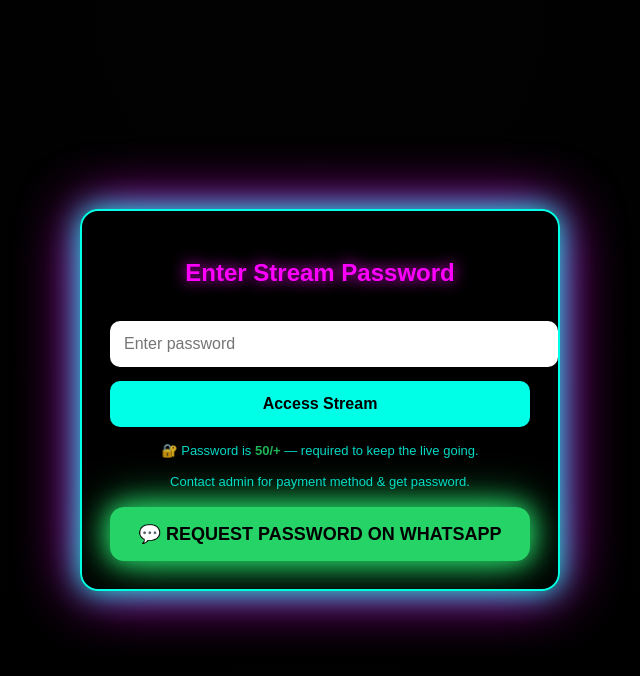
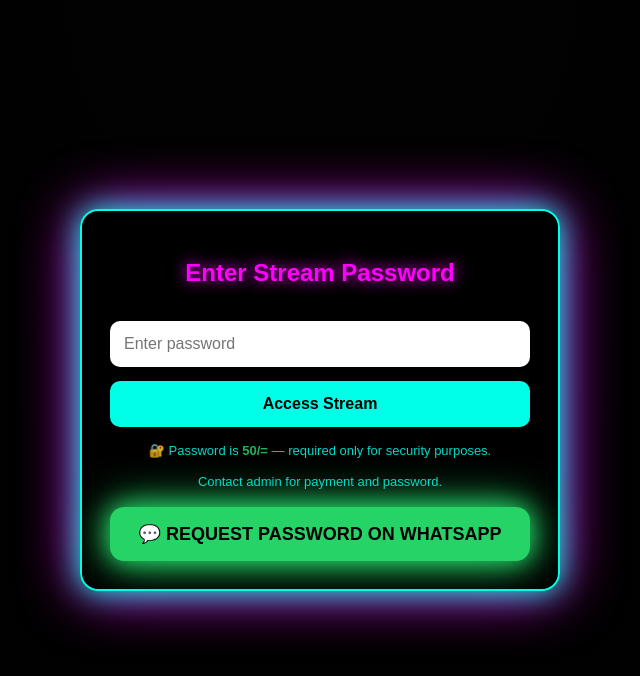
Before and after one commit to audryans/ceotv, a plain HTML site: page index.html in a window 1280 px wide. Both pictures are taken after a click on the button "Access Stream". Shown: the whole page, without its empty margins (320-960 px from the left). Drawn offline with Linux system fonts and the light colour scheme.

Commit message:
Update index.html

```diff
--- a/index.html
+++ b/index.html
@@ -41,6 +41,7 @@
   border: none;
   outline: none;
   font-size: 16px;
+  box-sizing: border-box; /* Ensures padding doesn't break layout */
 }
 
 button {
@@ -54,6 +55,12 @@
   font-weight: bold;
   font-size: 16px;
   cursor: pointer;
+  transition: 0.3s;
+}
+
+button:hover {
+  background: #00d1bd;
+  box-shadow: 0 0 15px #00ffe7;
 }
 
 .note {
@@ -78,6 +85,7 @@
   font-size: 18px;
   text-decoration: none;
   box-shadow: 0 0 25px #25D366, 0 0 45px #25D366;
+  transition: 0.3s;
 }
 
 .whatsapp-btn:hover {
@@ -91,20 +99,17 @@
 <div class="box">
   <h2>Enter Stream Password</h2>
 
-  <!-- PASSWORD ENTRY -->
   <input type="password" id="password" placeholder="Enter password">
   <button onclick="checkPassword()">Access Stream</button>
 
-  <!-- INFO -->
   <div class="note">
-    🔐 Password is <span class="free">50/+</span> — required to keep the live going.
+    🔐 Password is <span class="free">50/=</span> — required only for security purposes.
   </div>
 
   <div class="note">
-    Contact admin for payment method & get password.
+   Contact admin for payment and password.
   </div>
 
-  <!-- WHATSAPP BUTTON -->
   <a class="whatsapp-btn"
      href="https://wa.me/254725820123?text=Hello%2C%20please%20share%20the%20stream%20password."
      target="_blank">
@@ -115,14 +120,25 @@
 <script>
 function checkPassword() {
   const entered = document.getElementById("password").value;
-  const correctPassword = "YOUR_PASSWORD_HERE";
+
+  // CHANGE YOUR PASSWORD HERE
+  const correctPassword = "STREAM2024";
 
   if (entered === correctPassword) {
+    // Where the user goes after correct password
     window.location.href = "watch.html";
   } else {
-    alert("Incorrect password");
+    alert("❌ Incorrect password. Please try again or contact admin.");
+    document.getElementById("password").value = ""; // Clear the input
   }
 }
+
+// Allow user to press "Enter" key to submit
+document.getElementById("password").addEventListener("keypress", function(event) {
+  if (event.key === "Enter") {
+    checkPassword();
+  }
+});
 </script>
 
 </body>
```
